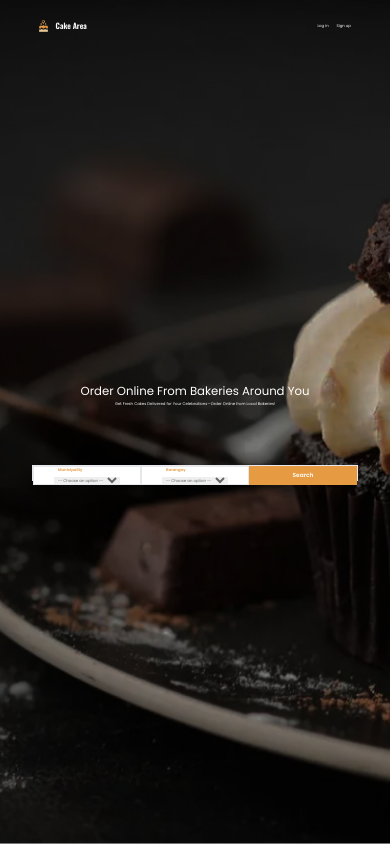
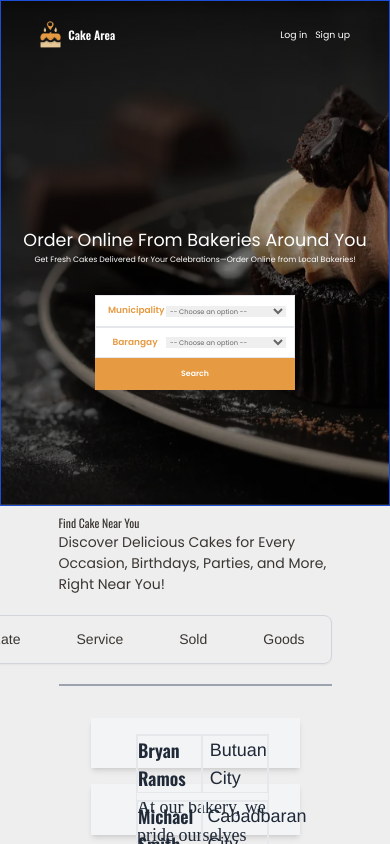
Before and after one commit to BryanIanRamos/Cake-Area, a React (Vite) app: page / in a window 390 px wide. Shown: the top 844 px of the page. Built offline with nearby package versions, Linux system fonts and the light colour scheme; some icons are missing.

Commit message:
MainPage Responsiveness
Done:
-Section 1 Responsiveness

To be done:
-Section 2 Responsiveness
-Functionality
-API

```diff
--- a/src/pages/MainPage.jsx
+++ b/src/pages/MainPage.jsx
@@ -5,14 +5,17 @@ import BakerBusinessCard from "../components/BakerBusinessCard";
 const MainPage = () => {
   const [selectedFilter, setSelectedFilter] = useState(null);
   const [selectBarangay, setSelectBarangay] = useState("");
-  const [selectStreet, setSelectStreet] = useState("");
+  const [selectMunicipality, setSelectMunicipality] = useState("");
+
+  console.log("selectBarangay: ", selectBarangay);
+  console.log("selectStreet: ", selectMunicipality);
 
   const handleBarangayOption = (event) => {
     setSelectBarangay(event.target.value);
   };
 
-  const handleStreetOption = (event) => {
-    setSelectStreet(event.target.value);
+  const handleMunicipalityOption = (event) => {
+    setSelectMunicipality(event.target.value);
   };
 
   // Handler function for selecting a filter
@@ -23,7 +26,7 @@ const MainPage = () => {
   return (
     <div className="h-screen">
       <section
-        className="h-full flex flex-col"
+        className="h-[60%] sm:h-full flex flex-col border border-blue-700"
         style={{
           backgroundImage: `url(${Cake_BG})`,
           backgroundSize: "cover",
@@ -31,20 +34,20 @@ const MainPage = () => {
         }}
       >
         {/* Top Bar */}
-        <div className="grid grid-cols-2 border-red-500 h-[4vw] text-white pt-5">
+        <div className="grid grid-cols-2 border-red-500 h-fit text-white mt-5 ">
           {/* Logo Section */}
           <div className="w-full flex items-center gap-[2vw] border-green-600 pl-[10vw]">
             <img
               src={Cake_area_logo}
               alt="Cake Area Logo"
-              className="h-[3vw]"
+              className=" h-[7vw] sm:max-h-[5vw] xl:h-[3vw]"
             />
-            <h1 className="font-[Oswald] text-[2vw] font-semibold">
+            <h1 className="font-[Oswald] text-[3vw] sm:text-[2vw] font-semibold">
               Cake Area
             </h1>
           </div>
           {/* Account Section */}
-          <div className="flex justify-end items-center right-0 border-blue-600 pr-[10vw] gap-[2vw] font-[poppins] text-[1vw]">
+          <div className="flex justify-end items-center right-0 border-blue-600 pr-[10vw] gap-[2vw] font-[poppins] text-[2.4vw] md:text-[2vw] lg:text-[1.6vw] xl:text-[1.3vw] 2xl:text-[1vw]">
             <h2>Log in</h2>
             <h2>Sign up</h2>
           </div>
@@ -52,24 +55,24 @@ const MainPage = () => {
         {/* Body Content */}
         <div className="flex-grow flex justify-center items-center ">
           <div className="text-white font-[poppins] text-center  border-green-400">
-            <h2 className="text-[3vw]">
+            <h2 className="text-[4.5vw] sm:text-[3.5vw] 2xl:text-[3vw] ">
               Order Online From Bakeries Around You
             </h2>
-            <h3 className="text-[1vw]">
+            <h3 className="text-[2vw] sm:text-[1.5vw] 2xl:text-[1vw] px-3  sm:px-0">
               Get Fresh Cakes Delivered for Your Celebrations—Order Online from
               Local Bakeries!
             </h3>
             {/* Location Section  */}
-            <div className="flex justify-center">
-              <div className="border h-[4vw] mt-[7vh] grid grid-cols-3 w-fit">
-                <div className="border bg-white flex flex-col justify-center items-start px-5 gap-1">
-                  <h3 className="text-primary font-semibold text-[1vw] ml-1">
-                    Municipality
+            <div className="flex flex-col justify-center items-center border-green-700 mt-[30px] sm:mt-[7vh]">
+              <div className=" border-red-400 h-[8vw] sm:h-[4vw] grid sm:grid-cols-3 w-[200px] sm:w-fit">
+                <div className="border bg-white grid grid-cols-3 sm:grid grid-rows-3-col justify-center items-center px-2 sm:px-5 gap-1 max-sm:py-2 ">
+                  <h3 className="text-primary font-semibold text-[9px] sm:text-[1vw] ml-1 col-span-1">
+                    {"  "}Municipality{"  "}
                   </h3>
                   <select
-                    value={selectBarangay}
-                    onChange={handleBarangayOption}
-                    className="text-tertiary text-[1vw]"
+                    value={selectMunicipality}
+                    onChange={handleMunicipalityOption}
+                    className="text-tertiary text-[1.7vw] sm:text-[1vw] col-span-2"
                   >
                     <option value={""} disabled>
                       -- Choose an option --
@@ -80,14 +83,14 @@ const MainPage = () => {
                     </option>
                   </select>
                 </div>
-                <div className="border bg-white flex flex-col justify-center items-start px-5 gap-1">
-                  <h3 className="text-primary font-semibold text-[1vw] ml-1">
-                    Barangay
+                <div className="border bg-white grid grid-cols-3 sm:grid grid-rows-3-col justify-center items-center px-2 sm:px-5 gap-1 max-sm:py-2 ">
+                  <h3 className="text-primary font-semibold text-[9px] sm:text-[1vw] ml-1 col-span-1">
+                    {"  "}Barangay{"  "}
                   </h3>
                   <select
-                    value={selectStreet}
-                    onChange={handleStreetOption}
-                    className="text-tertiary text-[1vw]"
+                    value={selectBarangay}
+                    onChange={handleBarangayOption}
+                    className="text-tertiary text-[1.7vw] sm:text-[1vw] col-span-2"
                   >
                     <option value={""} disabled>
                       -- Choose an option --
@@ -98,7 +101,7 @@ const MainPage = () => {
                     </option>
                   </select>
                 </div>
-                <button className="bg-primary  text-[1.5vw] font-semibold text-white hover:text-primary hover:bg-white hover:border-l-2">
+                <button className="bg-primary  text-[2vw] sm:text-[1.5vw] font-semibold text-white hover:text-primary hover:bg-white hover:border-l-2   max-sm:h-8">
                   Search
                 </button>
               </div>
```
